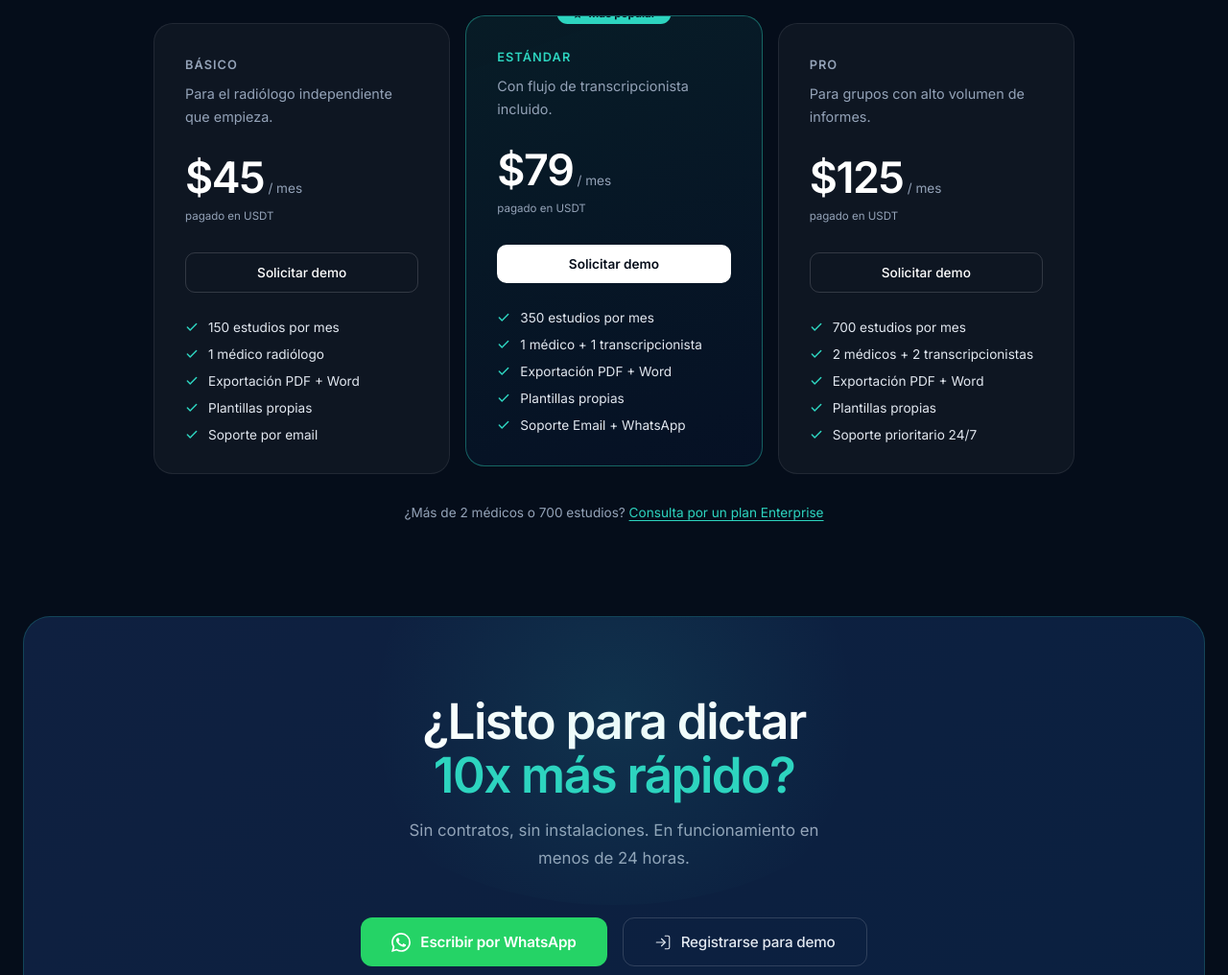
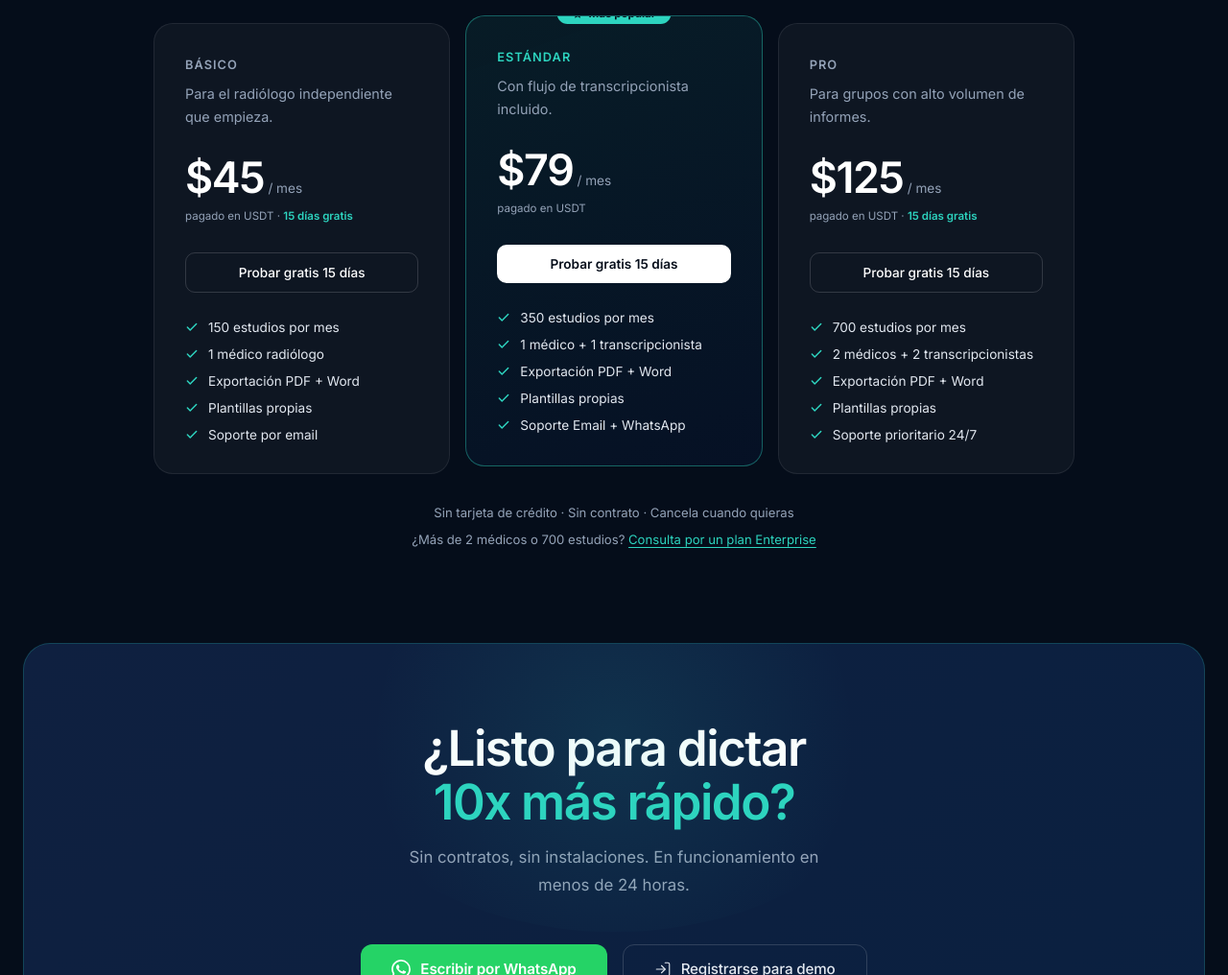
Before and after one commit to pilosanchez/radiologyia-website, a plain HTML site: page index.html in a window 1280 px wide. Shown: the part 5433-6449 px from the top of the page at 96% size. Drawn offline with Linux system fonts and the light colour scheme.

Commit message:
Precios: trial 15 días gratis en cada plan · nota sin tarjeta ni contrato
Co-Authored-By: Claude Sonnet 4.6 <noreply@anthropic.com>

```diff
--- a/index.html
+++ b/index.html
@@ -755,11 +755,11 @@
         <span style="font-size:2.8rem;font-weight:600;letter-spacing:-0.03em;color:var(--white);" class="price-basic">$45</span>
         <span style="color:var(--gray-3);font-size:0.85rem;">/ mes</span>
       </div>
-      <p style="font-size:0.72rem;color:var(--gray-3);margin-bottom:28px;">pagado en USDT</p>
+      <p style="font-size:0.72rem;color:var(--gray-3);margin-bottom:28px;">pagado en USDT · <span style="color:var(--teal);font-weight:600;">15 días gratis</span></p>
       <a href="https://www.radiologyia.com/demo" target="_blank"
         style="display:block;text-align:center;padding:12px;border-radius:10px;border:1px solid rgba(255,255,255,0.15);color:var(--white);font-size:0.85rem;font-weight:500;text-decoration:none;transition:all 0.2s;margin-bottom:28px;"
         onmouseover="this.style.borderColor='rgba(255,255,255,0.35)'" onmouseout="this.style.borderColor='rgba(255,255,255,0.15)'">
-        Solicitar demo
+        Probar gratis 15 días
       </a>
       <div style="display:flex;flex-direction:column;gap:12px;">
         <div style="display:flex;align-items:center;gap:10px;font-size:0.85rem;color:var(--gray-2);"><svg width="14" height="14" viewBox="0 0 24 24" fill="none" stroke="var(--teal)" stroke-width="2.5" stroke-linecap="round" stroke-linejoin="round"><polyline points="20 6 9 17 4 12"/></svg>150 estudios por mes</div>
@@ -786,7 +786,7 @@
       <a href="https://www.radiologyia.com/demo" target="_blank"
         style="display:block;text-align:center;padding:12px;border-radius:10px;background:var(--white);color:var(--navy);font-size:0.85rem;font-weight:600;text-decoration:none;transition:all 0.2s;margin-bottom:28px;"
         onmouseover="this.style.background='var(--gray-2)'" onmouseout="this.style.background='var(--white)'">
-        Solicitar demo
+        Probar gratis 15 días
       </a>
       <div style="display:flex;flex-direction:column;gap:12px;">
         <div style="display:flex;align-items:center;gap:10px;font-size:0.85rem;color:var(--gray-2);"><svg width="14" height="14" viewBox="0 0 24 24" fill="none" stroke="var(--teal)" stroke-width="2.5" stroke-linecap="round" stroke-linejoin="round"><polyline points="20 6 9 17 4 12"/></svg>350 estudios por mes</div>
@@ -805,11 +805,11 @@
         <span style="font-size:2.8rem;font-weight:600;letter-spacing:-0.03em;color:var(--white);" class="price-pro">$125</span>
         <span style="color:var(--gray-3);font-size:0.85rem;">/ mes</span>
       </div>
-      <p style="font-size:0.72rem;color:var(--gray-3);margin-bottom:28px;">pagado en USDT</p>
+      <p style="font-size:0.72rem;color:var(--gray-3);margin-bottom:28px;">pagado en USDT · <span style="color:var(--teal);font-weight:600;">15 días gratis</span></p>
       <a href="https://www.radiologyia.com/demo" target="_blank"
         style="display:block;text-align:center;padding:12px;border-radius:10px;border:1px solid rgba(255,255,255,0.15);color:var(--white);font-size:0.85rem;font-weight:500;text-decoration:none;transition:all 0.2s;margin-bottom:28px;"
         onmouseover="this.style.borderColor='rgba(255,255,255,0.35)'" onmouseout="this.style.borderColor='rgba(255,255,255,0.15)'">
-        Solicitar demo
+        Probar gratis 15 días
       </a>
       <div style="display:flex;flex-direction:column;gap:12px;">
         <div style="display:flex;align-items:center;gap:10px;font-size:0.85rem;color:var(--gray-2);"><svg width="14" height="14" viewBox="0 0 24 24" fill="none" stroke="var(--teal)" stroke-width="2.5" stroke-linecap="round" stroke-linejoin="round"><polyline points="20 6 9 17 4 12"/></svg>700 estudios por mes</div>
@@ -822,8 +822,11 @@
 
   </div>
 
-  <!-- Enterprise note -->
-  <p style="text-align:center;margin-top:32px;font-size:0.85rem;color:var(--gray-3);">
+  <!-- Trial + Enterprise note -->
+  <p style="text-align:center;margin-top:32px;font-size:0.82rem;color:var(--gray-3);">
+    Sin tarjeta de crédito · Sin contrato · Cancela cuando quieras
+  </p>
+  <p style="text-align:center;margin-top:12px;font-size:0.82rem;color:var(--gray-3);">
     ¿Más de 2 médicos o 700 estudios?
     <a href="https://wa.me/12015020295?text=Hola,%20quisiera%20consultar%20sobre%20un%20plan%20Enterprise" target="_blank" style="color:var(--teal);text-decoration:underline;text-underline-offset:3px;">Consulta por un plan Enterprise</a>
   </p>
```
